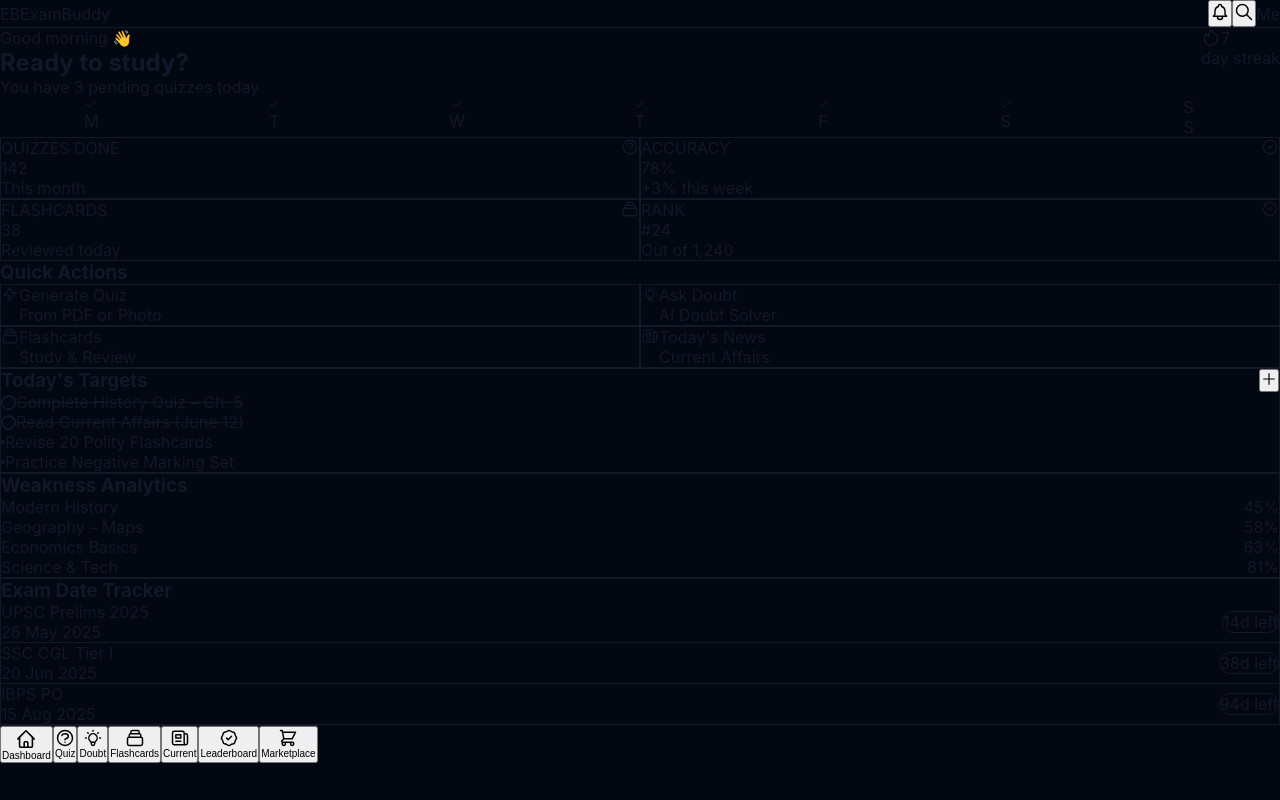
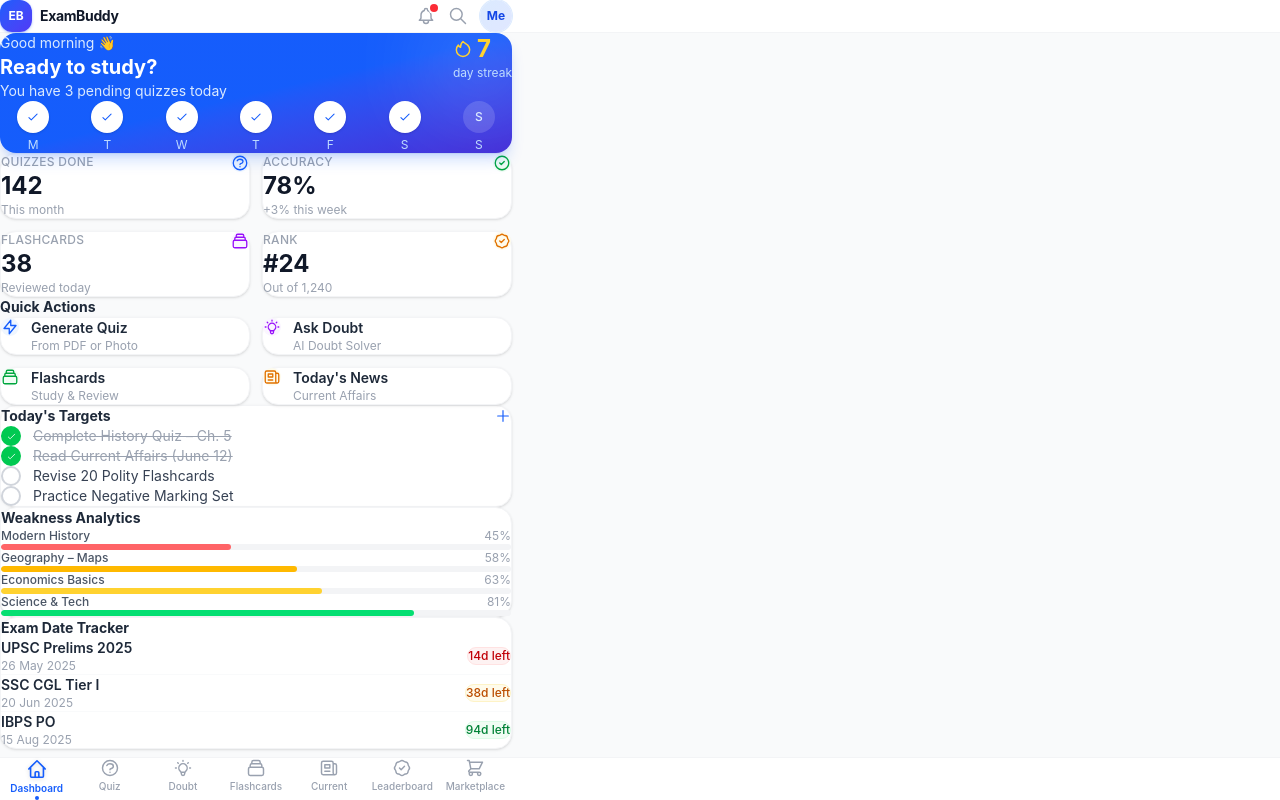
Before and after one commit to govappbuilder-hue/-exambuddy, a Next.js app: page / in a window 1280 px wide. Built offline with nearby package versions, Linux system fonts and the light colour scheme.

Commit message:
Fix Tailwind v4 setup, viewport, overflow, and dashboard UI polish

```diff
--- a/src/app/globals.css
+++ b/src/app/globals.css
@@ -1,11 +1,14 @@
-@tailwind base;
-@tailwind components;
-@tailwind utilities;
+@import "tailwindcss";
 
 * {
   margin: 0;
   padding: 0;
   box-sizing: border-box;
+}
+
+html, body {
+  max-width: 100%;
+  overflow-x: hidden;
 }
 
 body {
@@ -14,12 +17,10 @@ body {
   color: #111827;
 }
 
-/* Smooth scrolling */
 html {
   scroll-behavior: smooth;
 }
 
-/* Custom scrollbar */
 ::-webkit-scrollbar {
   width: 6px;
 }
--- a/src/app/layout.tsx
+++ b/src/app/layout.tsx
@@ -4,6 +4,11 @@ import React from "react";
 export const metadata = {
   title: "ExamBuddy - Gujarat Govt Exam Preparation",
   description: "GPSC, GSSSB, Police, SSC exam preparation platform",
+};
+
+export const viewport = {
+  width: "device-width",
+  initialScale: 1,
 };
 
 export default function RootLayout({ children }: { children: React.ReactNode }) {
--- a/src/app/page.jsx
+++ b/src/app/page.jsx
@@ -76,7 +76,7 @@ const Badge = ({ children, color = "blue" }) => {
 const Card = ({ children, className = "", onClick }) => (
   <div
     onClick={onClick}
-    className={`bg-white border border-gray-100 rounded-2xl p-5 ${onClick ? "cursor-pointer hover:border-gray-200 hover:shadow-sm transition-all" : ""} ${className}`}
+    className={`bg-white border border-gray-100 rounded-2xl p-5 shadow-sm ${onClick ? "cursor-pointer hover:border-blue-200 hover:shadow-md active:scale-[0.99] transition-all duration-150" : ""} ${className}`}
   >
     {children}
   </div>
@@ -90,18 +90,18 @@ const StatCard = ({ label, value, sub, icon, color = "blue" }) => {
     purple: "text-purple-600 bg-purple-50",
   };
   return (
-    <Card>
+    <div className="bg-white border border-gray-100 rounded-2xl p-5 shadow-sm">
       <div className="flex items-start justify-between">
         <div>
           <p className="text-xs text-gray-400 font-medium uppercase tracking-wide mb-1">{label}</p>
-          <p className="text-2xl font-semibold text-gray-900">{value}</p>
+          <p className="text-2xl font-bold text-gray-900">{value}</p>
           {sub && <p className="text-xs text-gray-400 mt-0.5">{sub}</p>}
         </div>
         <div className={`p-2 rounded-xl ${colors[color]}`}>
           <Icon name={icon} size={18} />
         </div>
       </div>
-    </Card>
+    </div>
   );
 };
 
@@ -129,11 +129,12 @@ const DashboardTab = ({ setActiveTab }) => {
   return (
     <div className="space-y-6">
       {/* Welcome + streak */}
-      <div className="bg-gradient-to-br from-blue-600 to-blue-700 rounded-2xl p-5 text-white">
-        <div className="flex items-start justify-between">
+      <div className="bg-gradient-to-br from-blue-600 via-blue-600 to-indigo-700 rounded-2xl p-5 text-white shadow-lg shadow-blue-600/20 relative overflow-hidden">
+        <div className="absolute -right-8 -top-8 w-32 h-32 bg-white/10 rounded-full blur-2xl" />
+        <div className="flex items-start justify-between relative">
           <div>
             <p className="text-blue-100 text-sm">Good morning 👋</p>
-            <h2 className="text-xl font-semibold mt-0.5">Ready to study?</h2>
+            <h2 className="text-xl font-bold mt-0.5">Ready to study?</h2>
             <p className="text-blue-100 text-sm mt-1">You have 3 pending quizzes today</p>
           </div>
           <div className="text-right">
@@ -144,10 +145,10 @@ const DashboardTab = ({ setActiveTab }) => {
             <p className="text-xs text-blue-200">day streak</p>
           </div>
         </div>
-        <div className="flex gap-2 mt-4">
+        <div className="flex gap-2 mt-4 relative">
           {days.map((d, i) => (
             <div key={i} className="flex-1 flex flex-col items-center gap-1">
-              <div className={`w-8 h-8 rounded-full flex items-center justify-center text-xs font-medium ${completed[i] ? "bg-white text-blue-600" : "bg-blue-500/50 text-blue-200"}`}>
+              <div className={`w-8 h-8 rounded-full flex items-center justify-center text-xs font-medium ${completed[i] ? "bg-white text-blue-600 shadow-sm" : "bg-white/15 text-blue-100"}`}>
                 {completed[i] ? <Icon name="check" size={14} /> : d}
               </div>
               <span className="text-xs text-blue-200">{d}</span>
@@ -166,7 +167,7 @@ const DashboardTab = ({ setActiveTab }) => {
 
       {/* Quick actions */}
       <div>
-        <h3 className="text-sm font-semibold text-gray-700 mb-3">Quick Actions</h3>
+        <h3 className="text-sm font-bold text-gray-800 mb-3">Quick Actions</h3>
         <div className="grid grid-cols-2 gap-3">
           {[
             { label: "Generate Quiz", sub: "From PDF or Photo", icon: "spark", tab: "quiz", color: "bg-blue-50 text-blue-600" },
@@ -179,7 +180,7 @@ const DashboardTab = ({ setActiveTab }) => {
                 <Icon name={a.icon} size={18} />
               </div>
               <div>
-                <p className="text-sm font-medium text-gray-800">{a.label}</p>
+                <p className="text-sm font-semibold text-gray-800">{a.label}</p>
                 <p className="text-xs text-gray-400">{a.sub}</p>
               </div>
             </Card>
@@ -190,8 +191,8 @@ const DashboardTab = ({ setActiveTab }) => {
       {/* To-do list */}
       <Card>
         <div className="flex items-center justify-between mb-4">
-          <h3 className="text-sm font-semibold text-gray-700">Today's Targets</h3>
-          <button className="text-blue-600 hover:text-blue-700">
+          <h3 className="text-sm font-bold text-gray-800">Today's Targets</h3>
+          <button className="text-blue-600 hover:text-blue-700 hover:bg-blue-50 rounded-lg p-1 transition-colors">
             <Icon name="plus" size={16} />
           </button>
         </div>
@@ -214,7 +215,7 @@ const DashboardTab = ({ setActiveTab }) => {
 
       {/* Weakness analytics */}
       <Card>
-        <h3 className="text-sm font-semibold text-gray-700 mb-4">Weakness Analytics</h3>
+        <h3 className="text-sm font-bold text-gray-800 mb-4">Weakness Analytics</h3>
         <div className="space-y-3">
           {[
             { subject: "Modern History", pct: 45, color: "bg-red-400" },
@@ -224,11 +225,11 @@ const DashboardTab = ({ setActiveTab }) => {
           ].map((s) => (
             <div key={s.subject}>
               <div className="flex justify-between text-xs mb-1">
-                <span className="text-gray-600">{s.subject}</span>
+                <span className="text-gray-600 font-medium">{s.subject}</span>
                 <span className="text-gray-400">{s.pct}%</span>
               </div>
               <div className="h-1.5 bg-gray-100 rounded-full overflow-hidden">
-                <div className={`h-full rounded-full ${s.color}`} style={{ width: `${s.pct}%` }} />
+                <div className={`h-full rounded-full ${s.color} transition-all duration-500`} style={{ width: `${s.pct}%` }} />
               </div>
             </div>
           ))}
@@ -237,7 +238,7 @@ const DashboardTab = ({ setActiveTab }) => {
 
       {/* Exam Date Tracker */}
       <Card>
-        <h3 className="text-sm font-semibold text-gray-700 mb-3">Exam Date Tracker</h3>
+        <h3 className="text-sm font-bold text-gray-800 mb-3">Exam Date Tracker</h3>
         <div className="space-y-2">
           {[
             { exam: "UPSC Prelims 2025", date: "26 May 2025", days: 14, color: "red" },
@@ -246,7 +247,7 @@ const DashboardTab = ({ setActiveTab }) => {
           ].map((e) => (
             <div key={e.exam} className="flex items-center justify-between py-2 border-b border-gray-50 last:border-0">
               <div>
-                <p className="text-sm font-medium text-gray-800">{e.exam}</p>
+                <p className="text-sm font-semibold text-gray-800">{e.exam}</p>
                 <p className="text-xs text-gray-400">{e.date}</p>
               </div>
               <Badge color={e.color}>{e.days}d left</Badge>
@@ -913,23 +914,23 @@ export default function Page() {
   return (
     <div className="min-h-screen bg-gray-50 pb-24">
       {/* Top nav */}
-      <header className="bg-white border-b border-gray-100 sticky top-0 z-40">
+      <header className="bg-white/90 backdrop-blur-md border-b border-gray-100 sticky top-0 z-40">
         <div className="max-w-lg mx-auto px-4 py-3 flex items-center justify-between">
           <div className="flex items-center gap-2">
-            <div className="w-8 h-8 bg-blue-600 rounded-xl flex items-center justify-center">
+            <div className="w-8 h-8 bg-gradient-to-br from-blue-600 to-indigo-600 rounded-xl flex items-center justify-center shadow-sm shadow-blue-600/30">
               <span className="text-white text-xs font-bold">EB</span>
             </div>
-            <span className="font-semibold text-gray-900 text-sm">ExamBuddy</span>
+            <span className="font-bold text-gray-900 text-sm tracking-tight">ExamBuddy</span>
           </div>
           <div className="flex items-center gap-3">
-            <button className="text-gray-400 hover:text-gray-600 relative">
+            <button className="text-gray-400 hover:text-gray-600 transition-colors relative">
               <Icon name="bell" size={20} />
-              <span className="absolute -top-0.5 -right-0.5 w-2 h-2 bg-red-500 rounded-full" />
+              <span className="absolute -top-0.5 -right-0.5 w-2 h-2 bg-red-500 rounded-full ring-2 ring-white" />
             </button>
-            <button className="text-gray-400 hover:text-gray-600">
+            <button className="text-gray-400 hover:text-gray-600 transition-colors">
               <Icon name="search" size={20} />
             </button>
-            <div className="w-8 h-8 bg-blue-100 rounded-full flex items-center justify-center text-blue-700 text-xs font-semibold">
+            <div className="w-8 h-8 bg-gradient-to-br from-blue-100 to-indigo-100 rounded-full flex items-center justify-center text-blue-700 text-xs font-bold ring-1 ring-blue-100">
               Me
             </div>
           </div>
@@ -942,14 +943,14 @@ export default function Page() {
       </main>
 
       {/* Bottom tab bar */}
-      <nav className="fixed bottom-0 left-0 right-0 bg-white border-t border-gray-100 z-40">
+      <nav className="fixed bottom-0 left-0 right-0 bg-white/90 backdrop-blur-md border-t border-gray-100 z-40">
         <div className="max-w-lg mx-auto px-2">
           <div className="flex">
             {TABS.map(tab => (
               <button key={tab.id} onClick={() => setActiveTab(tab.id)}
                 className={`flex-1 flex flex-col items-center gap-0.5 py-2.5 transition-colors ${activeTab === tab.id ? "text-blue-600" : "text-gray-400 hover:text-gray-600"}`}>
-                <Icon name={tab.icon} size={activeTab === tab.id ? 22 : 20} />
-                <span className={`text-[10px] font-medium leading-tight ${activeTab === tab.id ? "text-blue-600" : ""}`}>
+                <Icon name={tab.icon} size={activeTab === tab.id ? 22 : 20} className={activeTab === tab.id ? "drop-shadow-sm" : ""} />
+                <span className={`text-[10px] font-medium leading-tight ${activeTab === tab.id ? "text-blue-600 font-semibold" : ""}`}>
                   {tab.label.split(" ")[0]}
                 </span>
                 {activeTab === tab.id && <span className="w-1 h-1 bg-blue-600 rounded-full" />}
```
